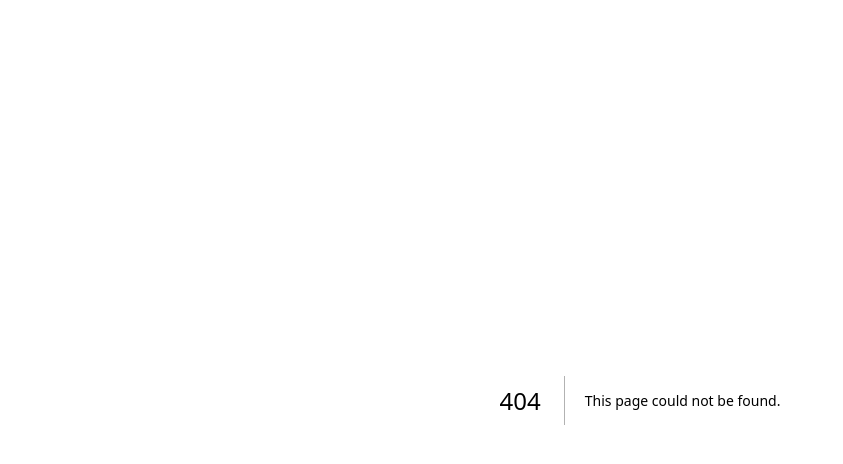
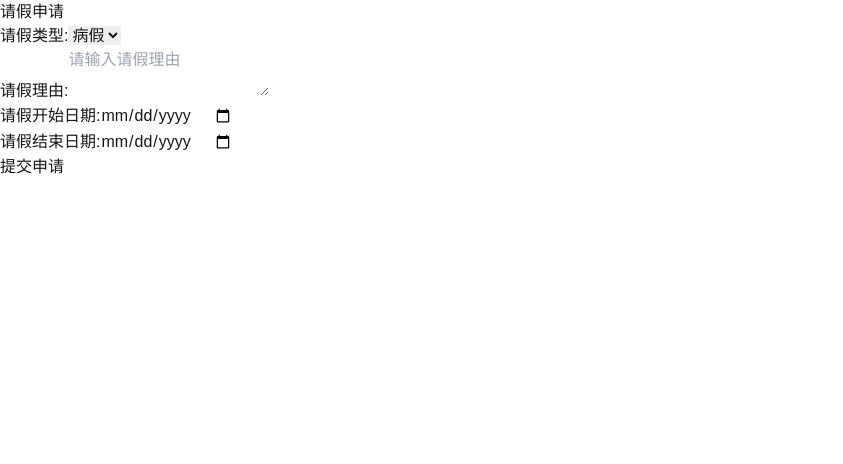
Before and after one commit to Altair288/class-management-frontend, a Next.js app in the folder class-management/: page /leave-request in a window 1280 px wide. Before the commit this address had no page. Shown: the top 464 px of the page, without its empty margins (0-843 px from the left). Built offline with nearby package versions, Linux system fonts and the light colour scheme.

Commit message:
Add Basic Leave-Request && Leave-Approval Page

```diff
--- /dev/null
+++ b/class-management/src/app/leave-request/page.tsx
@@ -0,0 +1,79 @@
+// src/app/leave-request/page.tsx
+"use client";
+
+import React, { useState } from 'react';
+import axios from 'axios';
+
+const LeaveRequest = () => {
+  const [leaveRequest, setLeaveRequest] = useState({
+    studentId: 1,  // 假设学生ID为1
+    leaveType: '',
+    leaveReason: '',
+    leaveStartDate: '',
+    leaveEndDate: '',
+  });
+
+  const handleChange = (e: React.ChangeEvent<HTMLInputElement | HTMLTextAreaElement | HTMLSelectElement>) => {
+    const { name, value } = e.target;
+    setLeaveRequest({ ...leaveRequest, [name]: value });
+  };
+
+  const handleSubmit = async () => {
+    try {
+      await axios.post('/api/leave-requests', leaveRequest);
+      alert('请假申请已提交');
+    } catch (error) {
+      console.error('提交失败:', error);
+    }
+  };
+
+  return (
+    <div>
+      <h2>请假申请</h2>
+      <form>
+        <div>
+          <label>请假类型:</label>
+          <select name="leaveType" value={leaveRequest.leaveType} onChange={handleChange}>
+            <option value="病假">病假</option>
+            <option value="事假">事假</option>
+            <option value="其他">其他</option>
+          </select>
+        </div>
+
+        <div>
+          <label>请假理由:</label>
+          <textarea
+            name="leaveReason"
+            value={leaveRequest.leaveReason}
+            onChange={handleChange}
+            placeholder="请输入请假理由"
+          />
+        </div>
+
+        <div>
+          <label>请假开始日期:</label>
+          <input
+            type="date"
+            name="leaveStartDate"
+            value={leaveRequest.leaveStartDate}
+            onChange={handleChange}
+          />
+        </div>
+
+        <div>
+          <label>请假结束日期:</label>
+          <input
+            type="date"
+            name="leaveEndDate"
+            value={leaveRequest.leaveEndDate}
+            onChange={handleChange}
+          />
+        </div>
+
+        <button type="button" onClick={handleSubmit}>提交申请</button>
+      </form>
+    </div>
+  );
+};
+
+export default LeaveRequest;
```
Also changed, not shown: class-management/src/app/leave-approval/page.tsx (added, +108 -0 lines).
